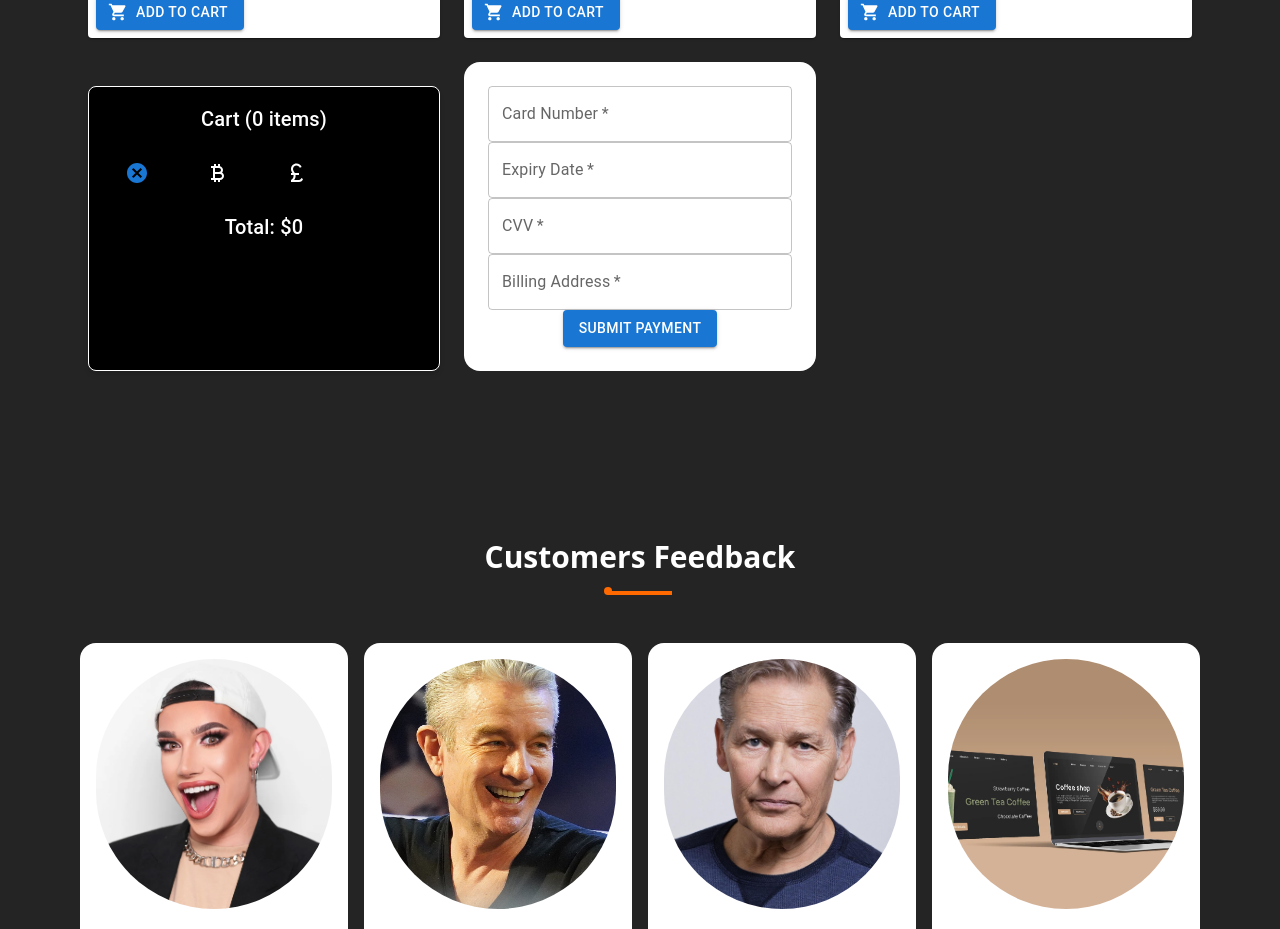
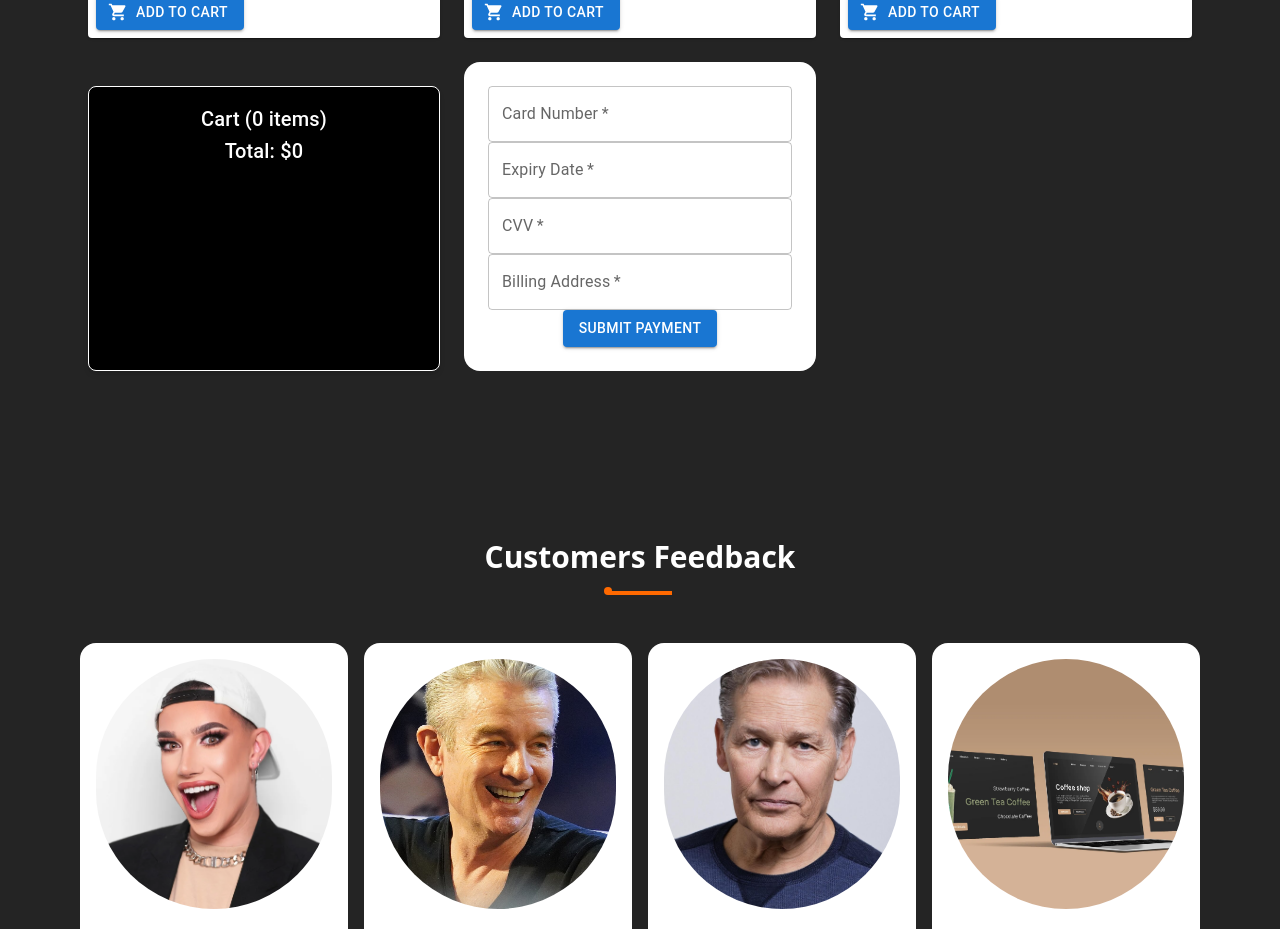
Before and after one commit to Leon-kings/coffee-app, a React (Vite) app: page / in a window 1280 px wide. Shown: the part 4726-5655 px from the top of the page. Built offline with nearby package versions, Linux system fonts and the light colour scheme.

Commit message:
changes on button

```diff
--- a/src/components/product/ProductList.jsx
+++ b/src/components/product/ProductList.jsx
@@ -127,21 +127,10 @@ const ProductList = () => {
                   color="secondary"
                   onClick={() => removeFromCart(index)}
                 >
-                  Remove from Cart
+                  <Cancel className="text-red-500"/>
                 </Button>
               </div>
             ))}
-          </div>
-          <div className="flex w-full gap-4 py-5">
-            <Button color="primary">
-              <Cancel className="size-6" />
-            </Button>
-            <Button color="primary">
-              <CurrencyBitcoin className="size-6 text-white" />
-            </Button>
-            <Button color="primary">
-              <CurrencyPound className="size-6 text-white" />
-            </Button>
           </div>
           <Typography variant="h6" className="text-white">
             Total: ${calculateTotal()}
```
